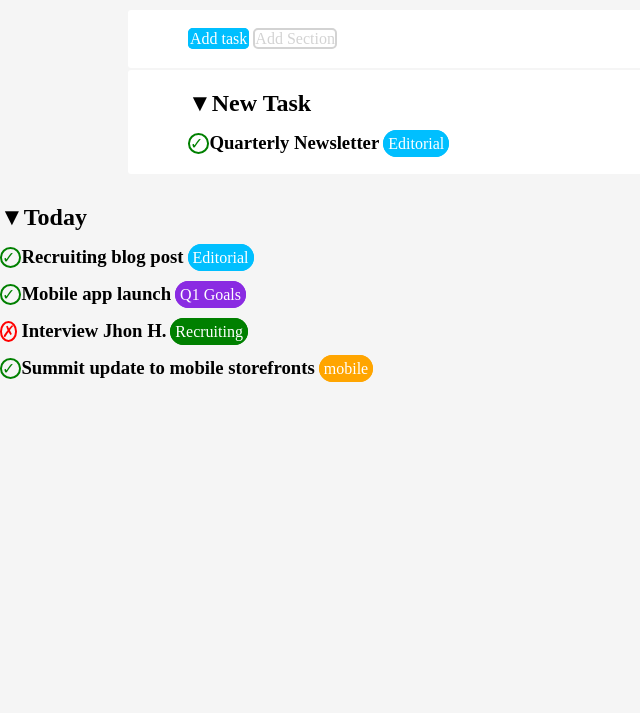
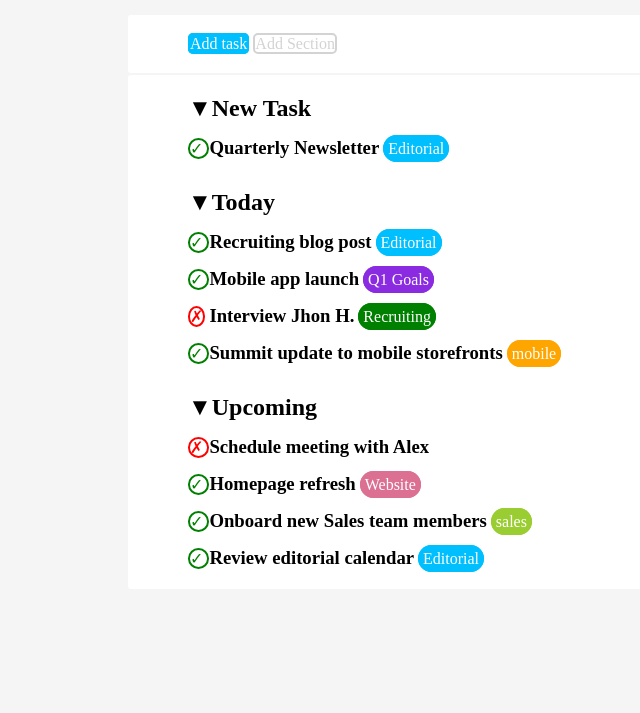
Before and after one commit to GuglielmoConsolini/html-css-toboolist, a plain HTML site: page index.html in a window 1280 px wide. Shown: the part 87-800 px from the top of the page, without its empty margins (0-640 px from the left). Drawn offline with Linux system fonts and the light colour scheme.

Commit message:
esercizio completo

```diff
--- a/index.html
+++ b/index.html
@@ -7,35 +7,39 @@
     <link rel="stylesheet" href="style.css">
 </head>
 <body>
+
+             <!-- Logo e scritta Toboolist -->
  <header>
     <div class="head">
      <img class="logo" src="./img/logo copia.png" alt="">
      <h1>Toboolist</h1>
    </div>
+ </header>
 
+                  <!-- Pulsanti add task e section -->
+ <main>
 
-
-</header>
-<main>
- <section>
   <div class="container">
-
      <span id="task">Add task</span>
      <span id="section">Add Section</span>
   </div>
 
+              <!-- corpo principale con i "menù navigazione" -->
+
+
  <div class="container" style="margin-top: 2px;">
 
+               <!-- primo menù navigazione -->
   <div>
     <h2 style="margin-bottom: 15px;">&#9660;New Task</h2>
     <span class="spunta"> &check; </span>
     <h3 class="content">Quarterly Newsletter</h3>
     <span class="blue">Editorial</span>
     </div>
- </section>
 
 
- <section>
+               <!-- secondo menù navigazione -->
+
     <div style="margin-top: 30px;">
     <h2 style="margin-bottom: 15px;">&#9660;Today</h2>
 
@@ -51,7 +55,7 @@
   </div>
 
   <div style="margin-top: 15px;">
-    <span class="croce"> &cross;</span>
+    <span class="croce">&cross;</span>
     <h3 class="content">Interview Jhon H.</h3>
     <span class="green">Recruiting</span>
   </div>
@@ -61,23 +65,35 @@
     <h3 class="content">Summit update to mobile storefronts</h3>
     <span class="orange">mobile</span>
   </div>
- </section>
 
+                    <!-- terzo menù navigazione -->
 
+  <div style="margin-top: 30px;">
+    <h2 style="margin-bottom: 15px;">&#9660;Upcoming</h2>
 
+    <span class="croce"> &cross; </span>
+    <h3 class="content">Schedule meeting with Alex</h3>
+   </div>
 
+   <div style="margin-top: 15px;">
+    <span class="spunta"> &check; </span>
+    <h3 class="content">Homepage refresh</h3>
+    <span class="red">Website</span>
+  </div>
 
+  <div style="margin-top: 15px;">
+    <span class="spunta"> &check; </span>
+    <h3 class="content">Onboard new Sales team members</h3>
+    <span class="yellow">sales</span>
+  </div>
 
-
-
+  <div style="margin-top: 15px;">
+    <span class="spunta"> &check; </span>
+    <h3 class="content">Review editorial calendar</h3>
+    <span class="blue">Editorial</span>
+  </div>
 
  </div>
-
-
-
-
-
-
 
 </main>
 </body>
--- a/style.css
+++ b/style.css
@@ -10,19 +10,19 @@ body{
 
 .head{
     background-color: white;
-
-
 }
 
 h1{
     display: inline-block;
 
-
 }
 
 .logo{
-    margin-left: 15px;
+    margin-left: 20px;
     margin-top: 5px;
+    margin-bottom: 5px;
+
+
 
 }
 .container{
@@ -91,3 +91,15 @@ h1{
     border-radius: 15px;
     color: white;
 }
+.red{
+    background-color: palevioletred;
+    border: 5px solid palevioletred;
+    border-radius: 15px;
+    color: white;
+}
+.yellow{
+    background-color: yellowgreen;
+    border: 5px solid yellowgreen;
+    border-radius: 15px;
+    color: white;
+}
```
Lines whose indentation alone changed are shown as unchanged.
